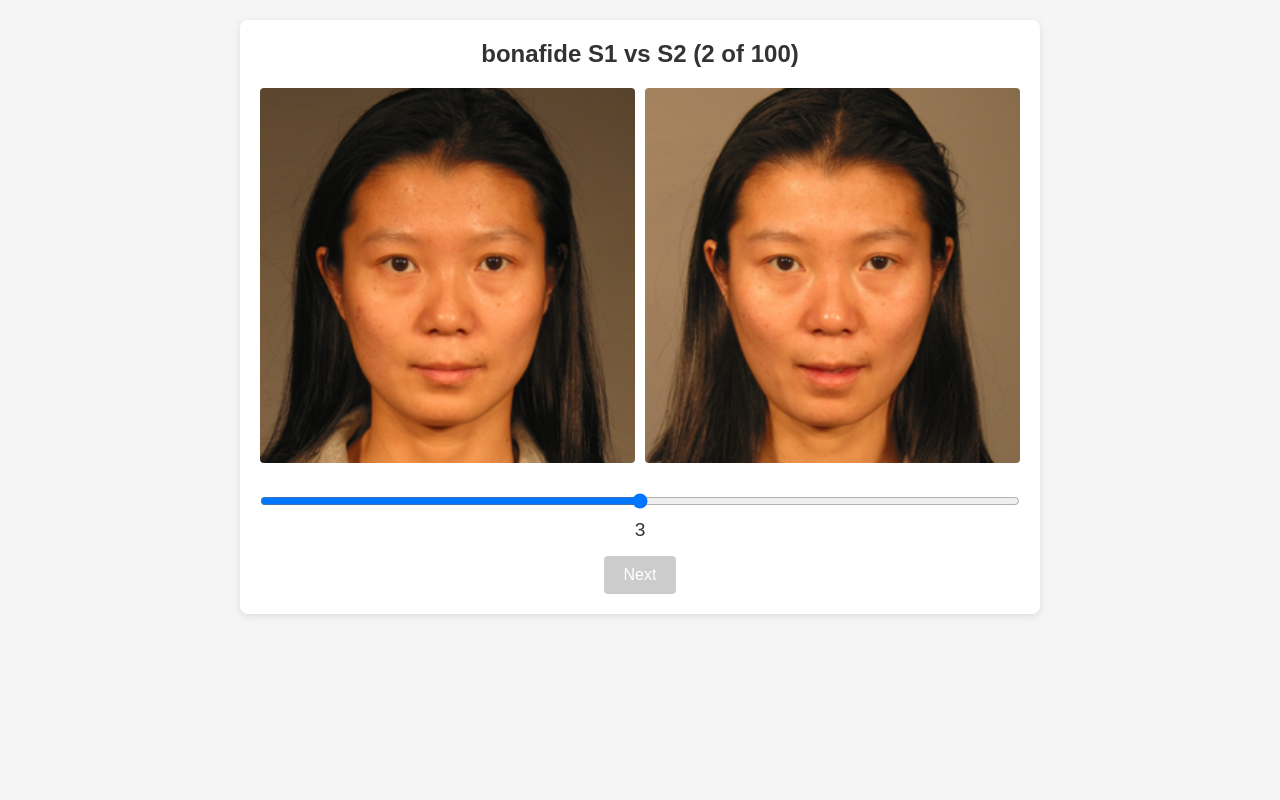
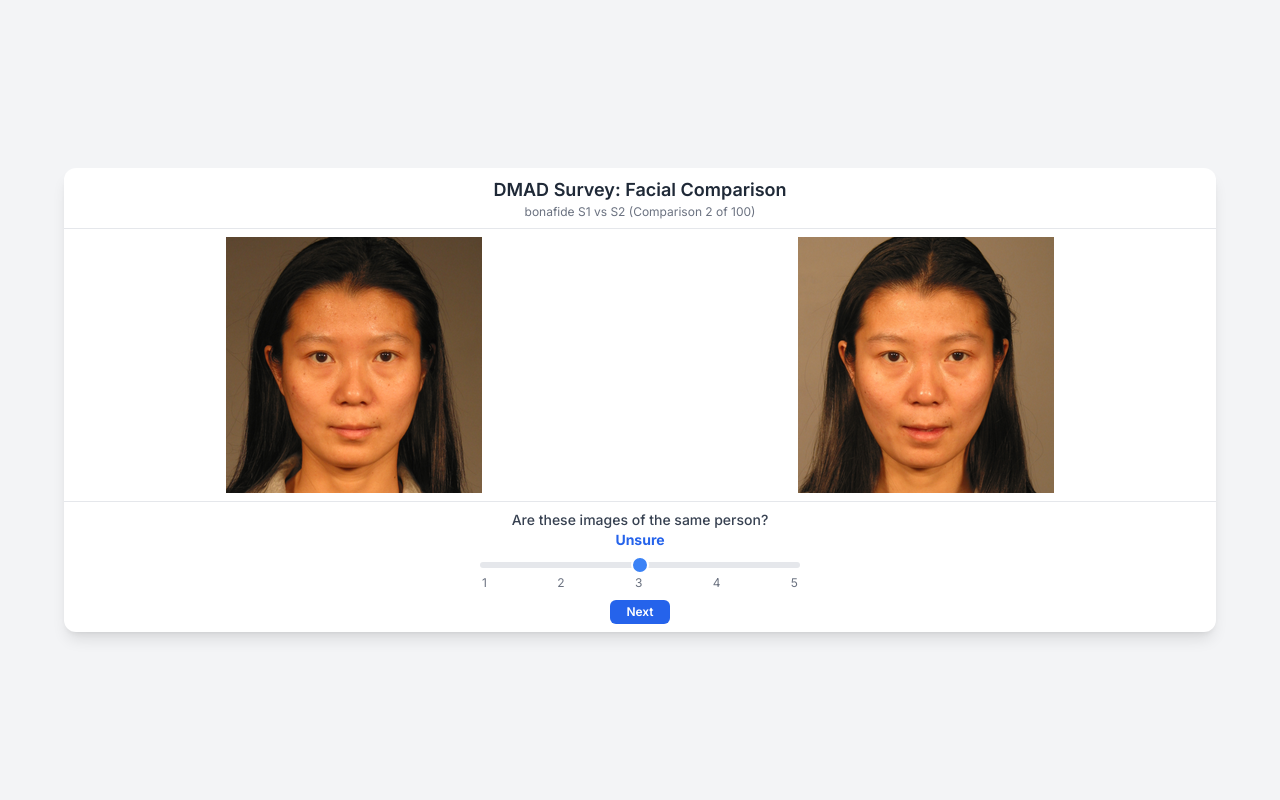
Before and after one commit to SiamReza/DMAD_Survey, a Flask app: page /compare/1 in a window 1280 px wide. Run offline with Flask 3, Linux system fonts and the light colour scheme; the visitor is signed in with stand-in values (Sample User, id 1); some libraries are stand-ins or nearby versions.

Commit message:
UI updated

```diff
--- a/app.py
+++ b/app.py
@@ -1,7 +1,7 @@
 """
 Flask survey application — minimal, self‑contained.
 Folder layout assumed:
-    survey-app/
+    DMAD/
     ├─ app.py                  (this file)
     ├─ static/images/<folders> (all source images)
     └─ results/                (per‑participant CSVs)
--- /dev/null
+++ b/results/5c77655d-0531-47fd-84b9-f00488e343f1.csv
@@ -0,0 +1,3 @@
+uuid,gender,age,group,image1,image2,rating
+5c77655d-0531-47fd-84b9-f00488e343f1,Male,21,bonafide S1 vs S2,images/S1_BF/1_s1_bf.png,images/S2_BF/1_s2_bf.png,3
+5c77655d-0531-47fd-84b9-f00488e343f1,Male,21,bonafide S1 vs S2,images/S1_BF/2_s1_bf.png,images/S2_BF/2_s2_bf.png,3
--- a/templates/compare.html
+++ b/templates/compare.html
@@ -3,116 +3,60 @@
 <head>
     <meta charset="UTF-8">
     <meta name="viewport" content="width=device-width, initial-scale=1.0">
-  <title>Image Comparison {{ index + 1 }} of {{ total }}</title>
+    <title>Facial Similarity Survey ({{ index + 1 }} of {{ total }})</title>
+    <script src="https://cdn.tailwindcss.com"></script>
+    <link rel="preconnect" href="https://fonts.googleapis.com">
+    <link rel="preconnect" href="https://fonts.gstatic.com" crossorigin>
+    <link href="https://fonts.googleapis.com/css2?family=Inter:wght@400;500;600;700&display=swap" rel="stylesheet">
     <style>
-    /* Reset & base */
-    *, *::before, *::after { box-sizing: border-box; margin: 0; padding: 0; }
-    body {
-      font-family: Arial, sans-serif;
-      background: #f5f5f5;
-      color: #333;
-      padding: 20px;
-    }
-
-    /* Container */
-    .container {
-      max-width: 800px;
-      margin: 0 auto;
-      background: #fff;
-      padding: 20px;
-      border-radius: 8px;
-      box-shadow: 0 2px 8px rgba(0,0,0,0.1);
-    }
-
-    h2 {
-      text-align: center;
-      margin-bottom: 20px;
-      font-size: 1.5rem;
-    }
-
-    /* Image layout */
-    .images {
-      display: flex;
-      flex-wrap: wrap;
-      justify-content: space-between;
-      gap: 10px;
-      margin-bottom: 20px;
-    }
-    .image-wrapper {
-      flex: 1 1 48%;
-    }
-    .image-wrapper img {
-      width: 100%;
-      height: auto;
-      border-radius: 4px;
-      display: block;
-    }
-
-    /* Slider & form */
-    form {
-      text-align: center;
-    }
-    #rating {
-      width: 100%;
-      margin: 10px 0;
-    }
-    #ratingValue {
-      font-size: 1.2rem;
-      margin-bottom: 15px;
-    }
-    #nextBtn {
-      padding: 10px 20px;
-      font-size: 1rem;
-      border: none;
-      border-radius: 4px;
-      background: #007BFF;
-      color: #fff;
-      cursor: pointer;
-      transition: background 0.2s ease;
-    }
-    #nextBtn:disabled {
-      background: #ccc;
-      cursor: not-allowed;
-    }
-    #nextBtn:not(:disabled):hover {
-      background: #0056b3;
-    }
-
-    /* Responsive adjustments */
-    @media (max-width: 600px) {
-      .image-wrapper { flex: 1 1 100%; }
-    }
+        body { font-family: 'Inter', sans-serif; }
+        input[type=range] { -webkit-appearance: none; appearance: none; width: 100%; height: 6px; background: #e5e7eb; border-radius: 9999px; outline: none; }
+        input[type=range]::-webkit-slider-thumb { -webkit-appearance: none; appearance: none; width: 18px; height: 18px; background: #3b82f6; cursor: pointer; border-radius: 50%; border: 2px solid white; }
+        input[type=range]::-moz-range-thumb { width: 18px; height: 18px; background: #3b82f6; cursor: pointer; border-radius: 50%; border: 2px solid white; }
+        .range-labels { display: flex; justify-content: space-between; font-size: 0.75rem; color: #6b7280; padding: 0 2px; }
     </style>
 </head>
-<body>
-  <div class="container">
-    <h2>{{ group }} ({{ index + 1 }} of {{ total }})</h2>
-    <div class="images">
-      <div class="image-wrapper">
-        <img src="{{ url_for('static', filename=img1) }}" alt="Image 1">
+<body class="bg-gray-100 flex items-center justify-center min-h-screen p-2 sm:p-4">
+    <div class="container mx-auto max-w-6xl w-full">
+        <div class="bg-white rounded-xl shadow-lg flex flex-col" style="max-height: 97vh;">
+            <div class="p-2 text-center border-b border-gray-200">
+                <h2 class="text-base sm:text-lg font-semibold text-gray-800">DMAD Survey: Facial Comparison</h2>
+                <p class="text-xs text-gray-500">{{ group }} (Comparison {{ index + 1 }} of {{ total }})</p>
             </div>
-      <div class="image-wrapper">
-        <img src="{{ url_for('static', filename=img2) }}" alt="Image 2">
+
+            <!-- This div will now stack vertically on small screens and go horizontal on medium+ screens -->
+            <div class="grid grid-cols-1 md:grid-cols-2 gap-2 p-2 flex-grow overflow-hidden">
+                <div class="image-wrapper rounded-md overflow-hidden flex items-center justify-center">
+                    <img src="{{ url_for('static', filename=img1) }}" alt="Image 1" class="object-contain max-w-full max-h-full">
+                </div>
+                <div class="image-wrapper rounded-md overflow-hidden flex items-center justify-center">
+                    <img src="{{ url_for('static', filename=img2) }}" alt="Image 2" class="object-contain max-w-full max-h-full">
                 </div>
             </div>
 
-    <form id="ratingForm" method="post">
-      <input type="range" id="rating" name="rating" min="1" max="5" value="3" required>
-      <div id="ratingValue">3</div>
-      <button type="submit" id="nextBtn" disabled>Next</button>
+            <div class="p-2 border-t border-gray-200">
+                <form id="ratingForm" method="post" class="text-center">
+                    <label for="rating" class="block text-sm font-medium text-gray-700">Are these images of the same person?</label>
+                    <div class="max-w-xs mx-auto">
+                        <div id="ratingValue" class="text-sm font-bold text-blue-600 h-5">Unsure</div>
+                        <input type="range" id="rating" name="rating" min="1" max="5" value="3" required class="my-1">
+                        <div class="range-labels">
+                            <span>1</span><span>2</span><span>3</span><span>4</span><span>5</span>
+                        </div>
+                    </div>
+                    <button type="submit" id="nextBtn" class="mt-2 w-full sm:w-auto inline-block bg-blue-600 hover:bg-blue-700 text-white font-semibold py-1 px-4 text-xs rounded-md transition-transform transform hover:scale-105">
+                        Next
+                    </button>
                 </form>
             </div>
-
+        </div>
+    </div>
     <script>
-    const ratingSlider = document.getElementById('rating');
-    const ratingValue  = document.getElementById('ratingValue');
-    const nextBtn      = document.getElementById('nextBtn');
-
-    // Enable Next button once user interacts
-    ratingSlider.addEventListener('input', function() {
-      ratingValue.textContent = this.value;
-      nextBtn.disabled = false;
-    });
+        const ratingSlider = document.getElementById('rating'), ratingValue = document.getElementById('ratingValue');
+        const ratingLabels = { '1': 'Definitely Different', '2': 'Likely Different', '3': 'Unsure', '4': 'Likely Same', '5': 'Definitely Same' };
+        function updateRatingText() { ratingValue.textContent = ratingLabels[ratingSlider.value]; }
+        updateRatingText();
+        ratingSlider.addEventListener('input', updateRatingText);
     </script>
 </body>
 </html>
```
Also changed, not shown: results/b12b52c1-543a-47d2-ac2f-26512838fb6a.csv (added, +101 -0 lines), templates/demographics.html (+29 -75 lines), templates/finish.html (+24 -58 lines). Lines whose indentation alone changed are shown as unchanged.
